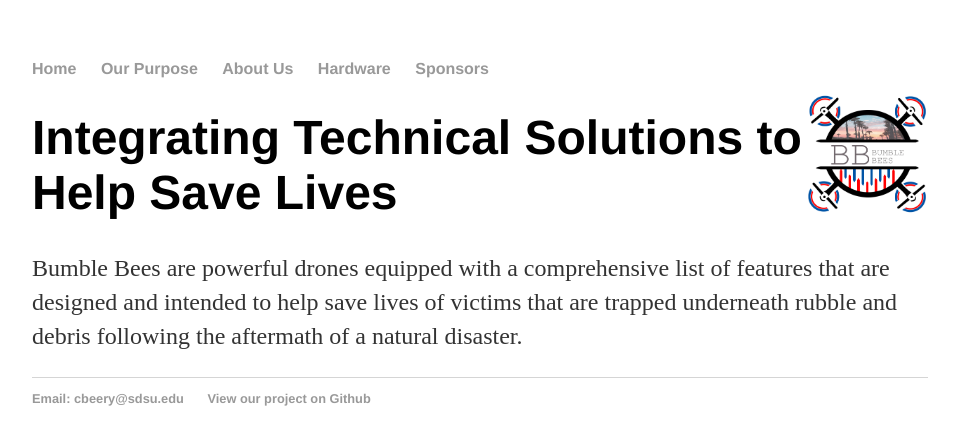
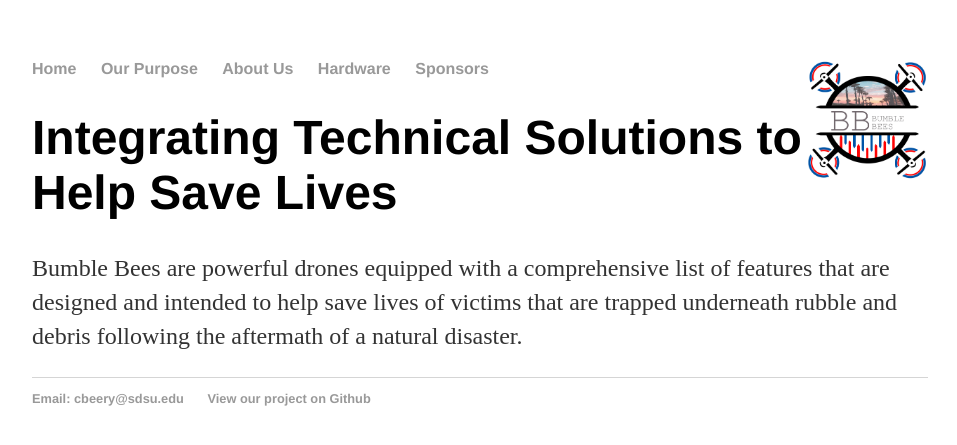
Before and after one commit to ColtonBeery/sarbumblebees, a Jekyll site: the page built from index.html, in a window 1280 px wide. Shown: the top 445 px of the page, without its empty margins (160-1117 px from the left). Built offline with Jekyll 4.4.1, drawn with Linux system fonts in a browser that asks for light colours.

Commit message:
Try 2 at making the picture fit better

```diff
--- a/_layouts/default.html
+++ b/_layouts/default.html
@@ -8,18 +8,16 @@
 
 	<body>
 		<!-- Links at top of page -->
-		<div class="menu">
-			<nav>
+		<nav>
 	    		<ul>
 						<li><a href="/">Home</a></li>
 						<li><a href="/purpose">Our Purpose</a></li>
 						<li><a href="/members">About Us</a></li>
 						<li><a href="/hardware">Hardware</a></li>
 						<li><a href="/sponsors">Sponsors</a></li>
+						<img src="/logo.png" alt="Logo" style="float:right;width:120px;height:120px;">
 	    		</ul>
-					<img src="/logo.png" alt="Logo" style="float:right;width:120px;height:120px;">
-			</nav>
-		</div>
+		</nav>
 
 		<!-- Page Content -->
 		<div class="container">
```
